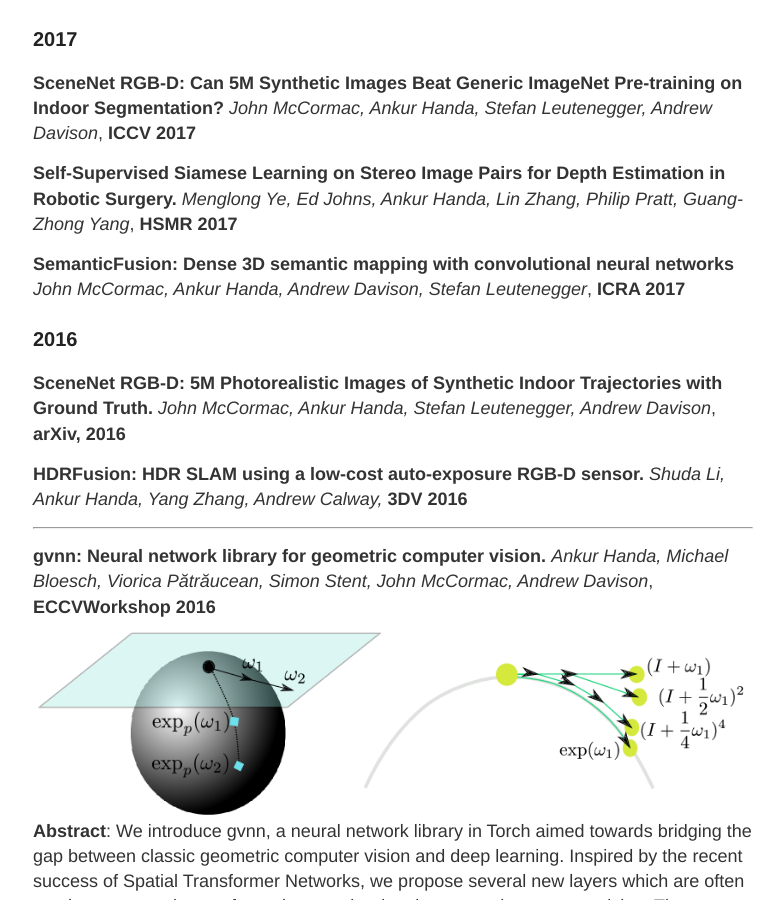
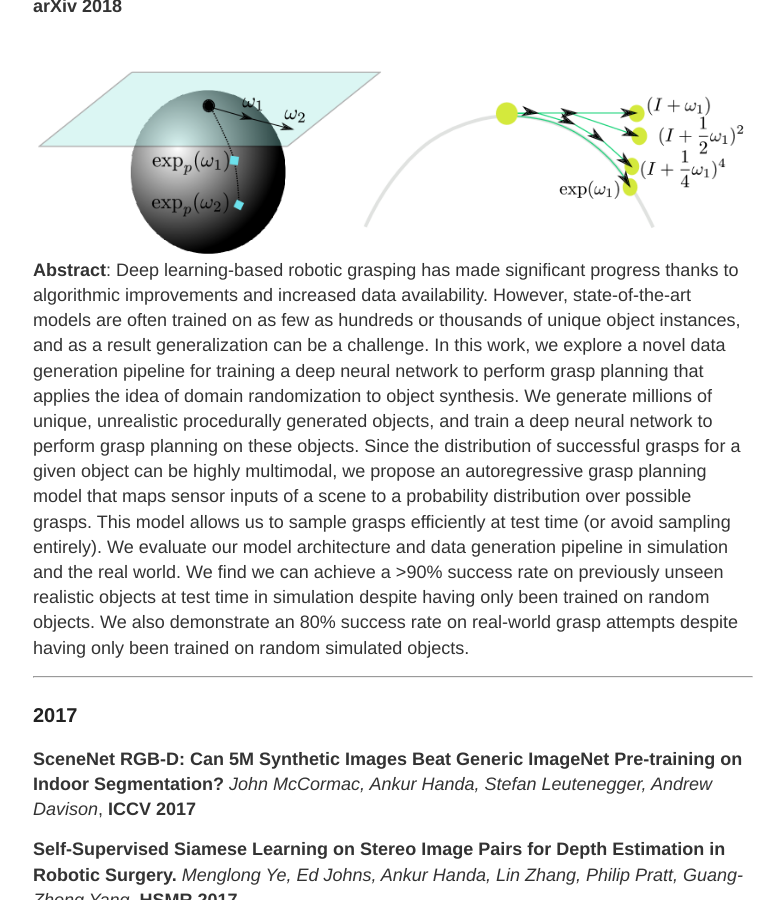
Before and after one commit to ankurhanda/ankurhanda.github.io, a Jekyll site: the page built from publications.md, in a window 1280 px wide and 900 px high, scrolled down 380 px. Shown: the whole window, without its empty margins (247-1031 px from the left). Built offline with Jekyll 4.4.1, drawn with Linux system fonts in a browser that asks for light colours.

Commit message:
updating josh's paper
Signed-off-by: Ankur Handa <ahanda@dhcp-10-21-132-110.nvidia.com>

```diff
--- a/publications.md
+++ b/publications.md
@@ -4,7 +4,13 @@
 permalink: /publications/
 ---
 ### 2018
+<hr>
 **Domain Randomization and Generative Models for Robotic Grasping** _Josh Tobin, Lukas Biewald, Rocky Duan, Marcin Andrychowicz, Ankur Handa, Vikash Kumar, Bob McGrew, Alex Ray, Jonas Schneider, Peter Welinder, Wojciech Zaremba, Pieter Abbeel_ **arXiv 2018**
+
+<br>
+<img align="left" src="/images/pubs/so3_exp.png" width="100%"> **Abstract**: Deep learning-based robotic grasping has made significant progress thanks to algorithmic improvements and increased data availability. However, state-of-the-art models are often trained on as few as hundreds or thousands of unique object instances, and as a result generalization can be a challenge.  In this work, we explore a novel data generation pipeline for training a deep neural network to perform grasp planning that applies the idea of domain randomization to object synthesis. We generate millions of unique, unrealistic procedurally generated objects, and train a deep neural network to perform grasp planning on these objects.  Since the distribution of successful grasps for a given object can be highly multimodal, we propose an autoregressive grasp planning model that maps sensor inputs of a scene to a probability distribution over possible grasps. This model allows us to sample grasps efficiently at test time (or avoid sampling entirely).  We evaluate our model architecture and data generation pipeline in simulation and the real world. We find we can achieve a >90% success rate on previously unseen realistic objects at test time in simulation despite having only been trained on random objects. We also demonstrate an 80% success rate on real-world grasp attempts despite having only been trained on random simulated objects.
+<br>
+<hr>
 
 
 ### 2017
```
Also changed, not shown: images/pubs/josh_DR_GM.png (added).
